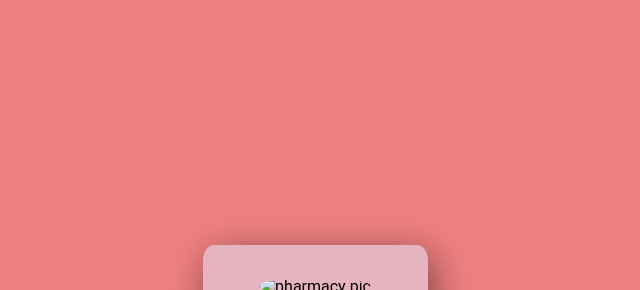
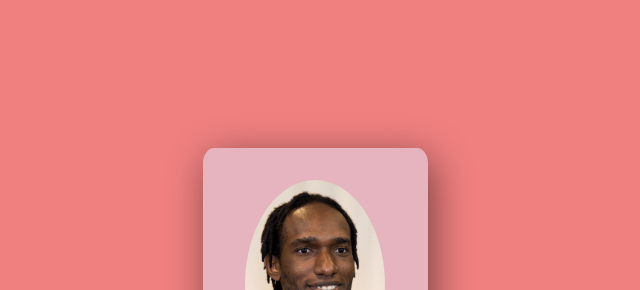
Before and after one commit to oluadeleye/website, a website: page dist/about.html in a window 1280 px wide. Shown: the part 112-402 px from the top of the page, without its empty margins (325-965 px from the left). Drawn offline with Linux system fonts and the light colour scheme.

Commit message:
init commit

```diff
--- a/dist/about.html
+++ b/dist/about.html
@@ -17,7 +17,7 @@
                 <div class="container"></div>
             </div>
             <div class="three">
-                <img src="../personal/pharmacy.jpg" alt="pharmacy pic" id="profilepic">
+                <img src="../pharmacy.jpg" alt="pharmacy pic" id="profilepic">
                 <h1>About</h1>
             </div>
         </div>
```
Also changed, not shown: dist/index.html (+1 -1 lines).
